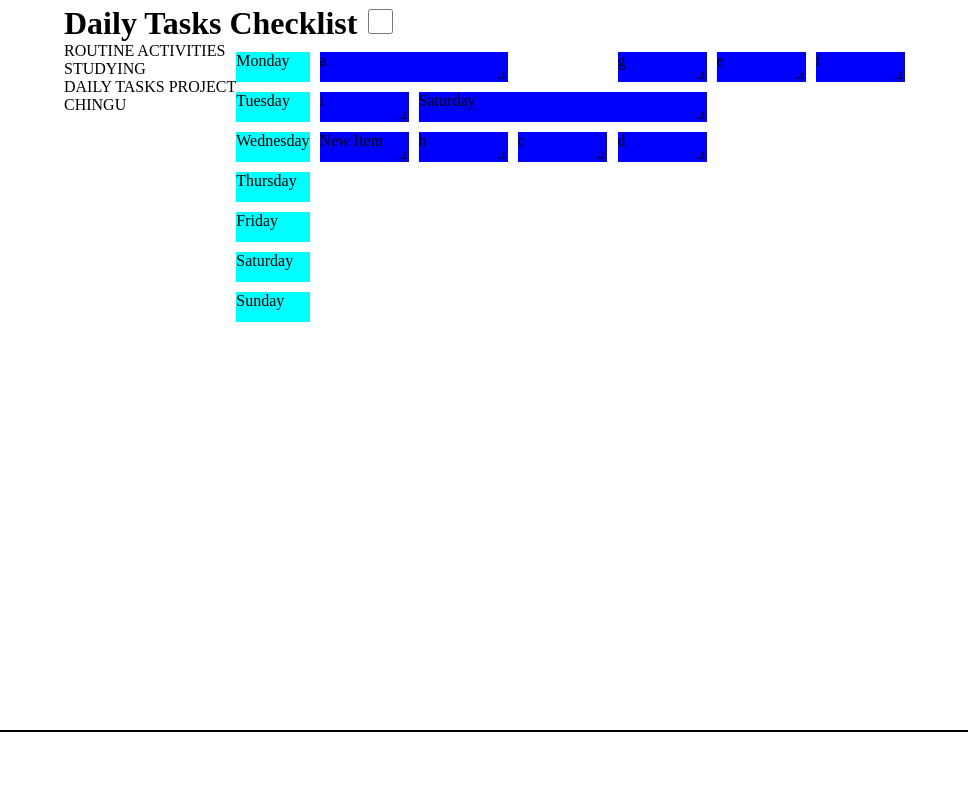
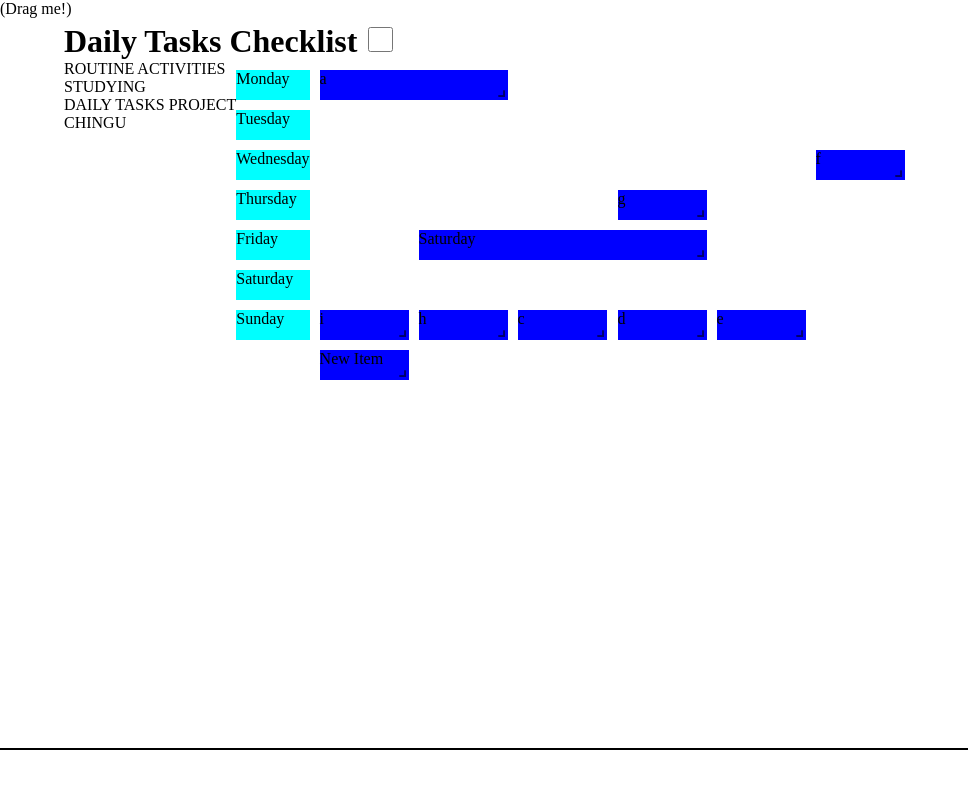
Before and after one commit to chingu-voyages/v47-tier2-team-20, a React (Vite) app in the folder DailyTasksApp/: page / in a window 1280 px wide. Shown: the top 788 px of the page, without its empty margins (0-968 px from the left). Built offline with nearby package versions, Linux system fonts and the light colour scheme.

Commit message:
removed vertical compacting

```diff
--- a/DailyTasksApp/index.html
+++ b/DailyTasksApp/index.html
@@ -2,6 +2,8 @@
 <html lang="en">
   <head>
     <meta charset="UTF-8" />
+    <link rel="stylesheet" href="node_modules/react-grid-layout/css/styles.css" />
+    <link rel="stylesheet" href="node_modules/react-resizable/css/styles.css" />
     <link rel="icon" type="image/svg+xml" href="/vite.svg" />
     <meta name="viewport" content="width=device-width, initial-scale=1.0" />
     <title>Vite + React</title>
--- a/DailyTasksApp/src/App.jsx
+++ b/DailyTasksApp/src/App.jsx
@@ -1,6 +1,6 @@
 import '../node_modules/react-grid-layout/css/styles.css';
 import '../node_modules/react-resizable/css/styles.css';
-// import { useState } from 'react'
+import { useState } from 'react'
 import GridLayout from "react-grid-layout";
 import './App.css'
 import data from './assets.json'
@@ -10,9 +10,10 @@ import SideBar from './components/SideBar'
 // const ResponsiveGridLayout = WidthProvider(Responsive);
 
 function App() {
+  const [currentDimensions, setCurrentDimensions] = useState({ w: 5, h: 2 })
   const layout = [
-    { i: "a", x: 0, y: 0, w: 1, h: 1},
-    { i: "b", x: 1, y: 0, w: 1, h: 1},
+    { i: "a", x: 0, y: 0, w: 1, h: 1 },
+    { i: "b", x: 1, y: 0, w: 1, h: 1 },
     { i: "c", x: 2, y: 6, w: 3, h: 1 },
     { i: "d", x: 3, y: 0, w: 1, h: 1 },
     { i: "e", x: 4, y: 0, w: 1, h: 1 },
@@ -20,7 +21,31 @@ function App() {
     { i: "g", x: 6, y: 0, w: 1, h: 1 },
     { i: "h", x: 3, y: 3, w: 1, h: 1 }
   ];
+  function getDroppingItem() {
+    return {
+      i: layout.length,
+      x: 3,
+      y: 3,
+      w: 2,
+      h: 2,
+    }
+  }
   return (
+    <>
+      <div
+        className="droppable-element"
+        draggable={true}
+        unselectable="on"
+        // this is a hack for firefox
+        // Firefox requires some kind of initialization
+        // which we can do by adding this attribute
+        // @see https://bugzilla.mozilla.org/show_bug.cgi?id=568313
+        onDragStart={(e) => {
+          e.dataTransfer.setData("text/plain", "");
+        }}
+      >
+        (Drag me!)
+      </div>
       <div className="app">
         <Header />
         <div className='wrapper'>
@@ -44,23 +69,34 @@ function App() {
               cols={12}
               rowHeight={30}
               width={1200}
+              droppingItem= {{ i: "z", w: 2, h: 2 }}
+              // This turns off compaction so you can place items wherever.
+              verticalCompact={false}
+              preventCollision= {true}
+              // preventCollision={!this.state.compactType}
+              isDroppable={true}
+              draggable={true}
+              onDropDragOver= {(e) => ({ i: layout.length, w:2, h:1 }) }
+
+
             >
-            <div key="a" data-grid={{x: 0, y: 0, w: 2, maxW: 3, h:1}}>a</div>
-            <div key="b" data-grid={{x: 1, y: 4, w: 3, maxW: 3, h:1}}>Saturday</div>
-            <div key="c" data-grid={{x: 2, y: 6, w: 1, maxW: 3, h:1}}>c</div>
-            <div key="d" data-grid={{x: 3, y: 6, w: 1, maxW: 3, h:1}}>d</div>
-            <div key="e" data-grid={{x: 4, y: 6, w: 1, maxW: 3, h:1}}>e</div>
-            <div key="f" data-grid={{x: 5, y: 2, w: 1, maxW: 3, h:1}}>f</div>
-            <div key="g" data-grid={{x: 3, y: 3, w: 1, maxW: 3, h:1}}>g</div>
-            <div key="h" data-grid={{x: 1, y: 6, w: 1, maxW: 3, h:1}}>h</div>
-            <div key="i" data-grid={{x: 0, y: 6, w: 1, maxW: 3, h:1}}>i</div>
-            <div key="j" data-grid={{x: 0, y: 7, w: 1, maxW: 3, h:1}}>New Item</div>
+              <div key="a" data-grid={{ x: 0, y: 0, w: 2, maxW: 3, h: 1 }}>a</div>
+              <div key="b" data-grid={{ x: 1, y: 4, w: 3, maxW: 3, h: 1 }}>Saturday</div>
+              <div key="c" data-grid={{ x: 2, y: 6, w: 1, maxW: 3, h: 1 }}>c</div>
+              <div key="d" data-grid={{ x: 3, y: 6, w: 1, maxW: 3, h: 1 }}>d</div>
+              <div key="e" data-grid={{ x: 4, y: 6, w: 1, maxW: 3, h: 1 }}>e</div>
+              <div key="f" data-grid={{ x: 5, y: 2, w: 1, maxW: 3, h: 1 }}>f</div>
+              <div key="g" data-grid={{ x: 3, y: 3, w: 1, maxW: 3, h: 1 }}>g</div>
+              <div key="h" data-grid={{ x: 1, y: 6, w: 1, maxW: 3, h: 1 }}>h</div>
+              <div key="i" data-grid={{ x: 0, y: 6, w: 1, maxW: 3, h: 1 }}>i</div>
+              <div key="j" data-grid={{ x: 0, y: 7, w: 1, maxW: 3, h: 1 }}>New Item</div>
             </GridLayout>
           </div>
         </div>
 
 
       </div>
+    </>
   )
 }
 
```
Lines whose indentation alone changed are shown as unchanged.
